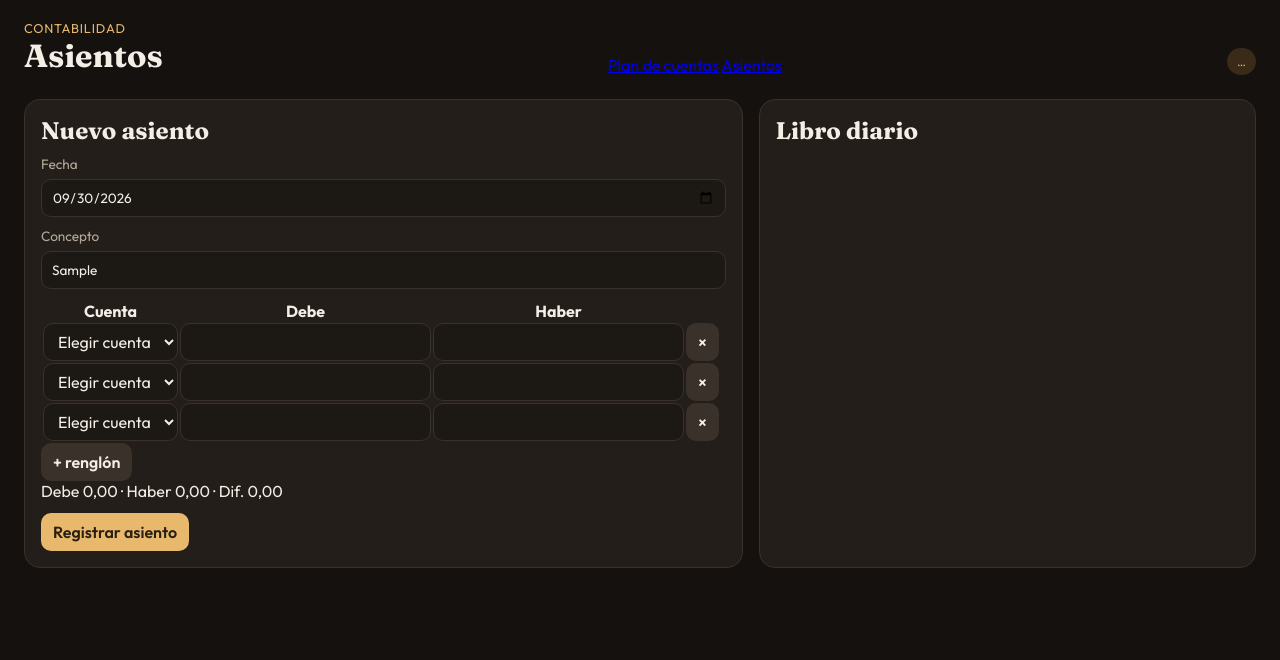
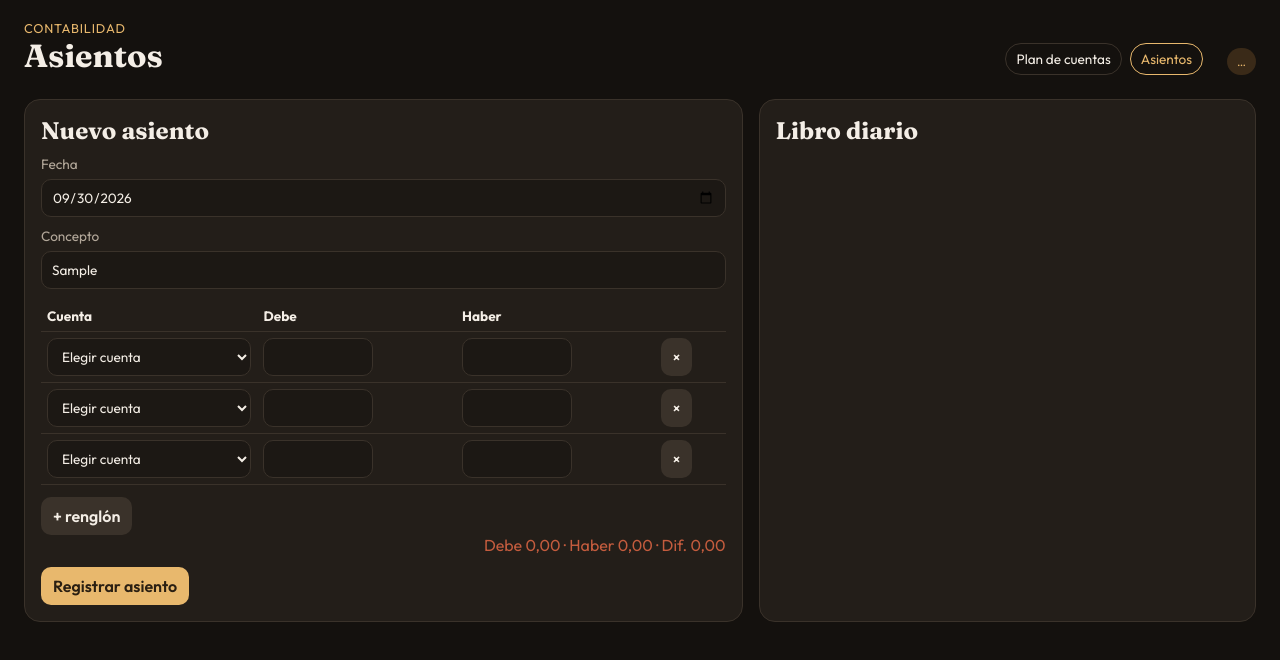
Before and after one commit to DanyPreisz/contabilidad-vanilla, a website: page public/asientos.html in a window 1280 px wide. Both pictures are taken after typing "Sample" into the empty fields and a click on the button "+ renglón". Drawn offline with Linux system fonts and the light colour scheme; no server answers.

Commit message:
API de asientos y estilos del diario

```diff
--- a/public/style.css
+++ b/public/style.css
@@ -20,6 +20,8 @@ header {
   justify-content: space-between;
   align-items: end;
   padding: 20px 24px 8px;
+  gap: 16px;
+  flex-wrap: wrap;
 }
 h1, h2 { font-family: Fraunces, Georgia, serif; }
 .kicker { color: var(--accent); font-size: 0.8rem; letter-spacing: 0.06em; text-transform: uppercase; }
@@ -30,6 +32,16 @@ h1, h2 { font-family: Fraunces, Georgia, serif; }
   color: var(--accent);
   font-size: 0.75rem;
 }
+.nav { display: flex; gap: 8px; margin-left: auto; margin-right: 8px; }
+.nav a {
+  color: var(--ink);
+  text-decoration: none;
+  padding: 6px 10px;
+  border-radius: 999px;
+  border: 1px solid var(--line);
+  font-size: 0.85rem;
+}
+.nav a:hover, .nav a.on { border-color: var(--accent); color: var(--accent); }
 .layout {
   display: grid;
   grid-template-columns: 1.3fr 0.9fr;
@@ -92,6 +104,14 @@ label { display: grid; gap: 6px; margin: 10px 0; font-size: 0.85rem; color: var(
 .actions { display: flex; gap: 8px; flex-wrap: wrap; margin-top: 12px; }
 .muted { color: var(--muted); font-size: 0.85rem; margin: 6px 0 10px; }
 .msg { margin-top: 10px; color: var(--accent); }
+.lines { width: 100%; border-collapse: collapse; margin: 12px 0; }
+.lines th, .lines td { border-bottom: 1px solid var(--line); padding: 6px; text-align: left; font-size: 0.85rem; }
+.lines input[type="number"] { width: 110px; }
+.totales { display: flex; gap: 16px; justify-content: flex-end; color: var(--muted); }
+.totales.ok { color: #8fd18f; }
+.totales.bad { color: var(--danger); }
+.entry { border: 1px solid var(--line); border-radius: 12px; padding: 12px; margin: 10px 0; }
+.entry header { padding: 0; display: flex; justify-content: space-between; }
 @media (max-width: 800px) {
   .layout { grid-template-columns: 1fr; }
 }
```
